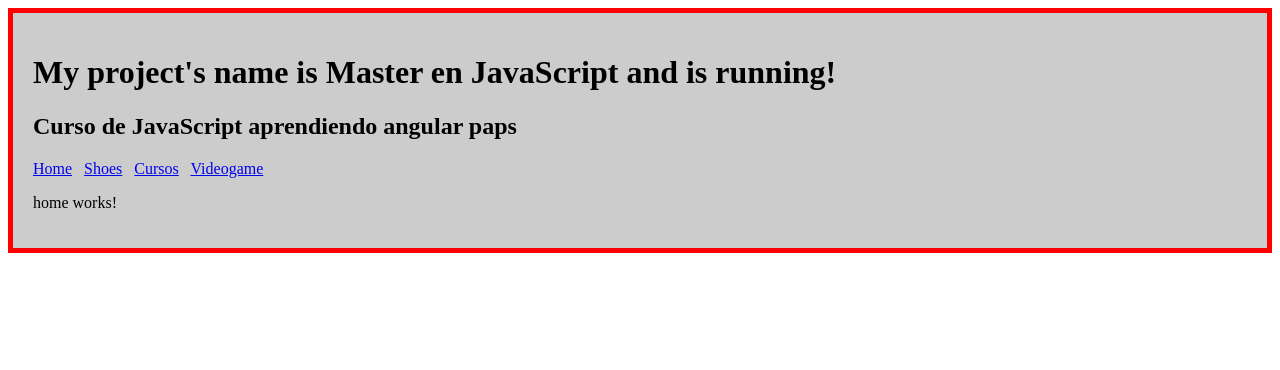
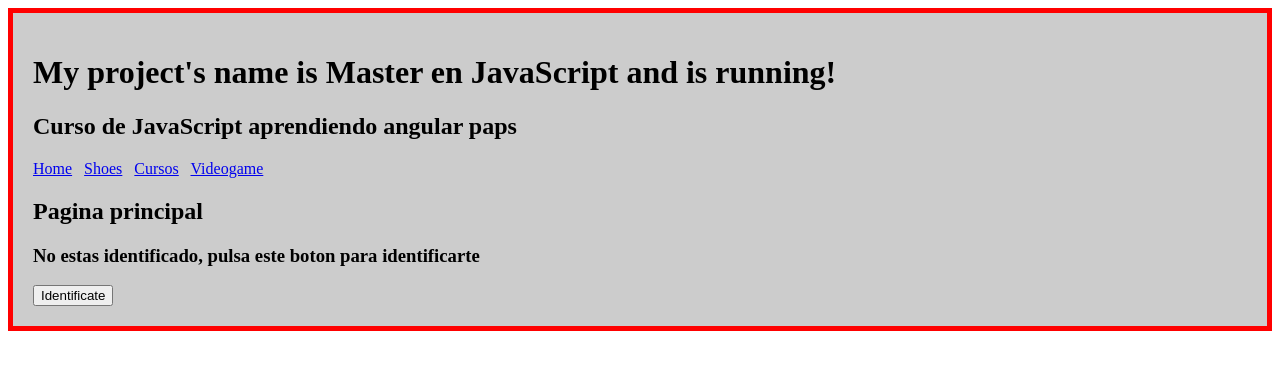
Before and after one commit to JorgeGarcia20/Aprendiendo_angular, an Angular app: page / in a window 1280 px wide. Shown: the top 370 px of the page. Built offline with nearby package versions, Linux system fonts and the light colour scheme.

Commit message:
ngTemplate

```diff
--- a/src/app/app.routing.ts
+++ b/src/app/app.routing.ts
@@ -16,7 +16,6 @@ const appRoutes: Routes = [
   { path: 'videogames', component: VideogamesComponent },
   { path: 'cursos', component: CursosComponent },
   { path: 'cursos/:nombre/:followers', component: CursosComponent },
-
   { path: '**', component: HomeComponent }
 ];
 
--- a/src/app/home/home.component.html
+++ b/src/app/home/home.component.html
@@ -1 +1,13 @@
-<p>home works!</p>
+<h2>Pagina principal</h2>
+
+<div *ngIf="identificado; then identificador else noIdentificado"></div>
+
+<ng-template #identificador>
+  <h3>Estas identificado en la aplicación</h3>
+  <button (click)="unsetIdentificado()">Salir</button>
+</ng-template>
+
+<ng-template #noIdentificado>
+  <h3>No estas identificado, pulsa este boton para identificarte</h3>
+  <button (click)="setIdentificado()">Identificate</button>
+</ng-template>
--- a/src/app/home/home.component.ts
+++ b/src/app/home/home.component.ts
@@ -7,9 +7,20 @@ import { Component, OnInit } from '@angular/core';
 })
 export class HomeComponent implements OnInit {
 
-  constructor() { }
+  public identificado: boolean;
+
+  constructor() {
+    this.identificado = false;
+  }
 
   ngOnInit(): void {
   }
 
+  setIdentificado() {
+    this.identificado = true;
+  }
+
+  unsetIdentificado() {
+    this.identificado = false;
+  }
 }
```
